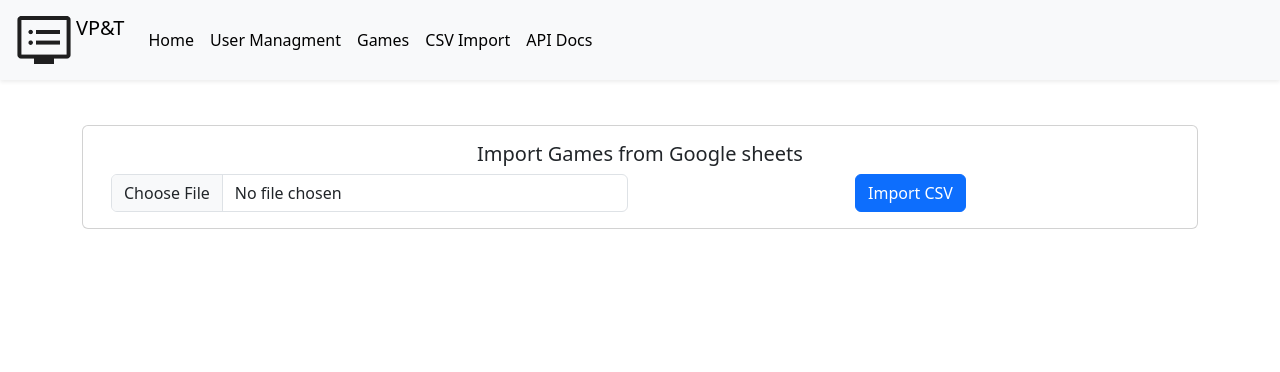
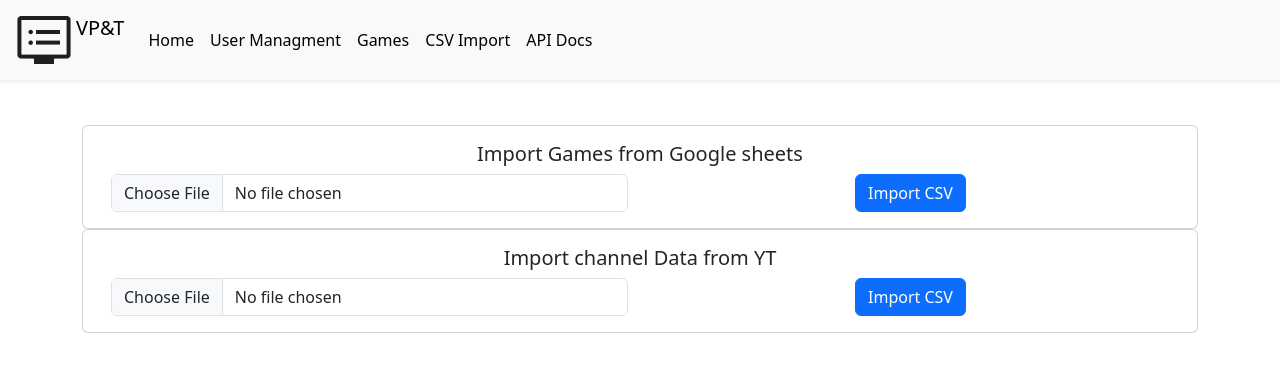
Before and after one commit to Noodles-Coders-Team/vtp-front, a React (Vite) app: page /import in a window 1280 px wide. Shown: the top 372 px of the page. Built offline with nearby package versions, Linux system fonts and the light colour scheme; no server answers.

Commit message:
Imoprt as a component. Added new link

```diff
--- a/src/components/ImportGame.tsx
+++ b/src/components/importComponent/ImportCsvComponent.tsx
@@ -1,9 +1,15 @@
 import { useState } from "react";
-import Card from "./commonComponents/Card";
+import Card from "../commonComponents/Card";
+
+interface ImportCsvProps {
+    title: string,
+    end_point: string,
+    description: string
+}
 
 const API_URL = import.meta.env.VITE_BACKEND_URL + "/import";
 
-export default function ImportGame() {
+export default function ImportCsvComponent({title, end_point, description}: ImportCsvProps) {
     const [file, setFile] = useState<File | null>(null);
 
     const upload = async () => {
@@ -13,7 +19,7 @@ export default function ImportGame() {
         const formData = new FormData();
         formData.append("file", file);
 
-        const response = await fetch(`${API_URL}/game`, {
+        const response = await fetch(`${API_URL}/${end_point}`, {
             method: 'POST',
             body: formData
         });
@@ -23,14 +29,14 @@ export default function ImportGame() {
     }
 
     return (
-        <Card title="Import Games from Google sheets">
-            <div className="container text-center">
+        <Card title={title}>
+        <div className="container text-center">
                 <div className="row">
                     <div className="col">
                         <input
                             type="file"
                             className="form-control"
-                            id='gamesFile'
+                            id={end_point+'File'}
                             accept=".csv"
                             onChange={(e) => setFile(e.target.files?.[0] ?? null)}
                         />
--- a/src/pages/ImportCsvPage.tsx
+++ b/src/pages/ImportCsvPage.tsx
@@ -1,4 +1,5 @@
-import ImportGame from "@/components/ImportGame";
+import ImportCsvComponent from "@/components/importComponent/ImportCsvComponent";
+import ImportGame from "@/components/importComponent/ImportCsvComponent";
 
 export default function ImportPage() {
 
@@ -6,7 +7,12 @@ export default function ImportPage() {
         <div className="container text-center">
             <div className="row">
                 <div className="col">
-                    <ImportGame />
+                    <ImportCsvComponent title={"Import Games from Google sheets"} end_point={"games"} description={""} />
+                </div>
+            </div>
+            <div className="row">
+                <div className="col">
+                    <ImportCsvComponent title={"Import channel Data from YT"} end_point={"channel-data"} description={""} />
                 </div>
             </div>
         </div>
```
